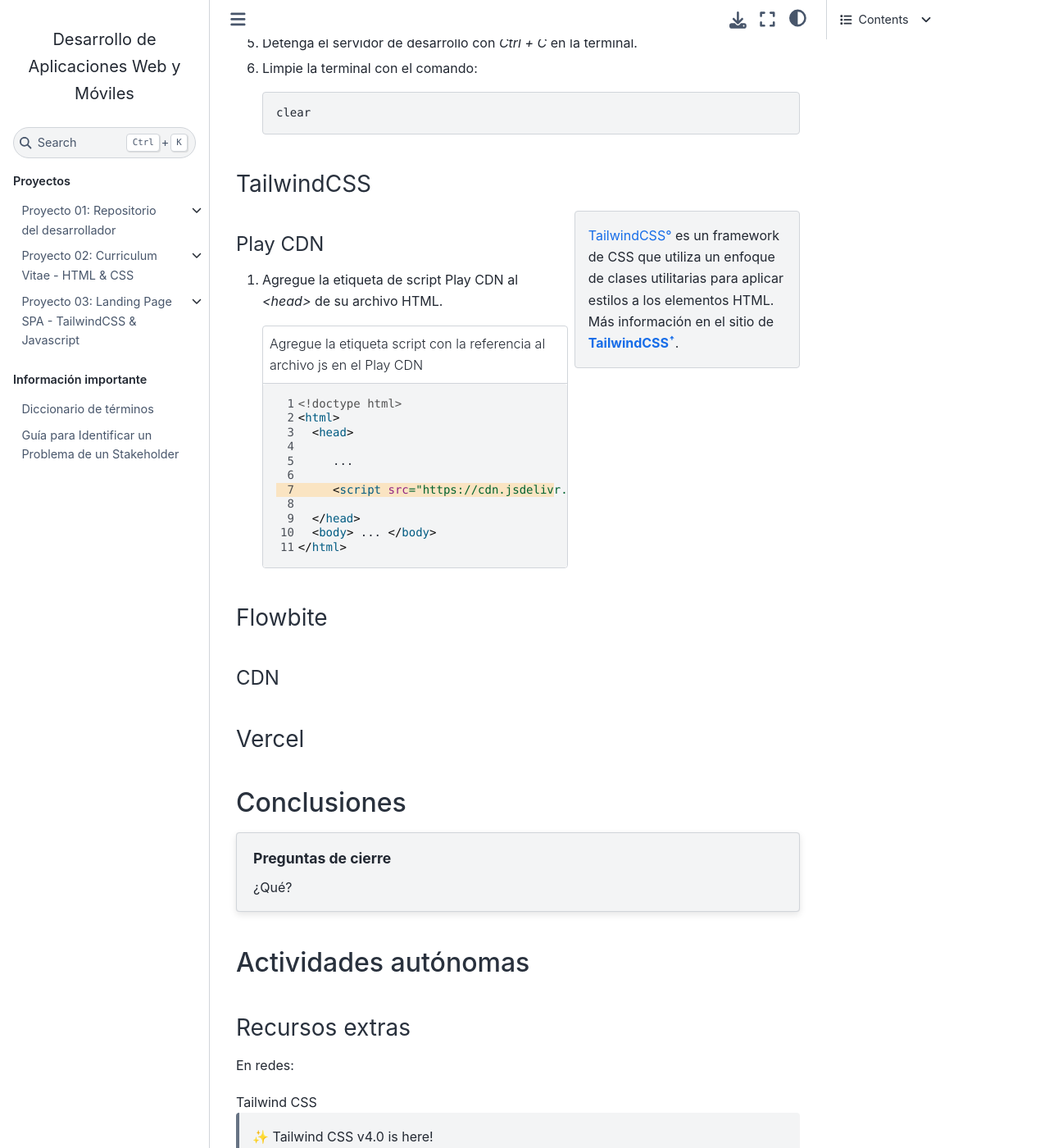
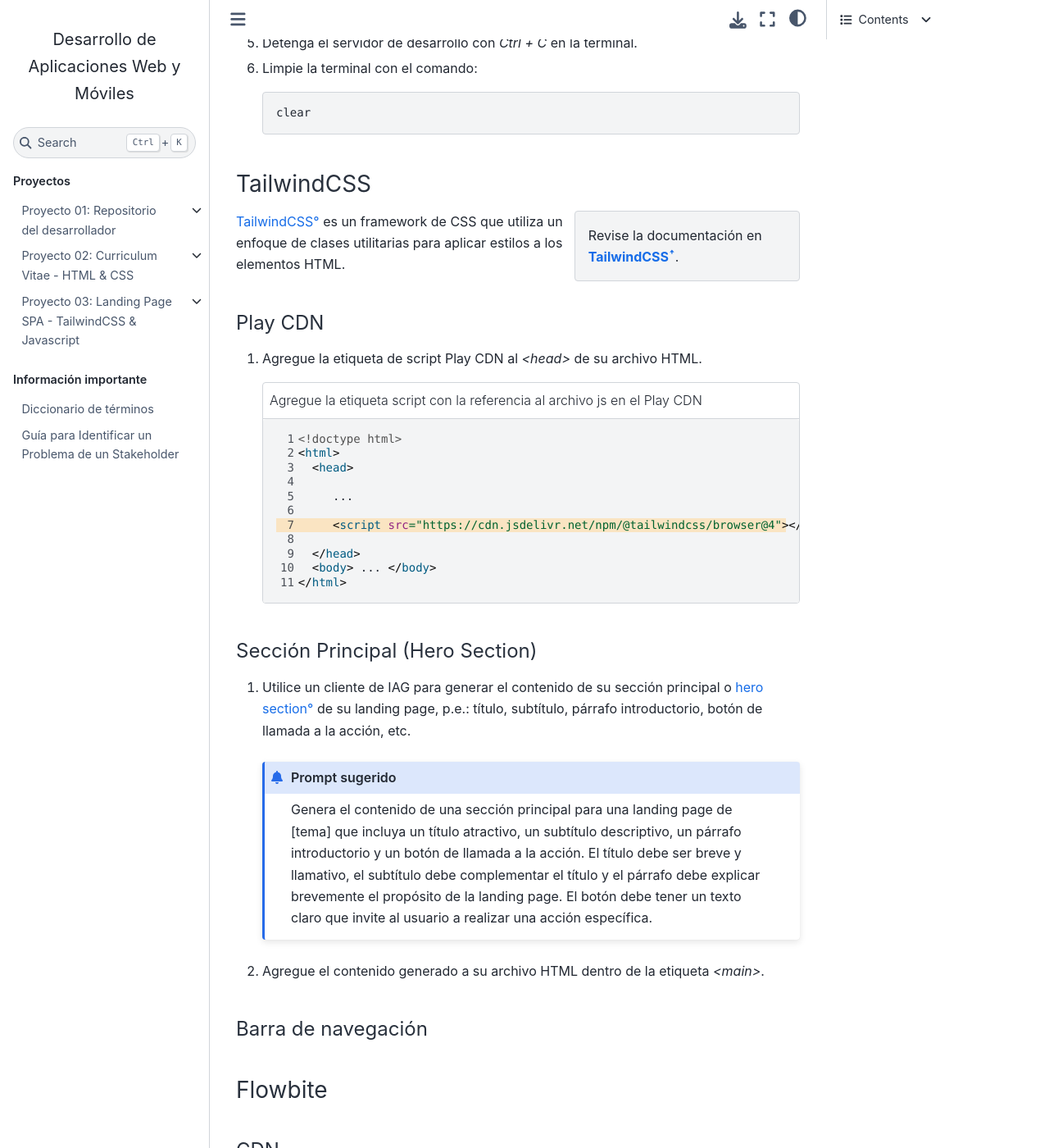
Before and after one commit to DAWMFIEC/DAWM-AI, a Sphinx documentation site: the page built from docs/source/guias/_temp/guia06.rst, in a window 1280 px wide and 1400 px high, scrolled down 1527 px. Shown: the whole window at 82% size. Built offline with Sphinx 7.4.7 and the Sphinx Book theme 1.1.4, drawn with Linux system fonts in a browser that asks for light colours; pages that are not in the unit, such as notebooks, are missing from menus; comment, search, counter and statistics services are not loaded.

Commit message:
hero section

```diff
--- a/docs/source/guias/_temp/guia06.rst
+++ b/docs/source/guias/_temp/guia06.rst
@@ -44,7 +44,9 @@
 
 .. sidebar::
 
-   :term:`TailwindCSS` es un framework de CSS que utiliza un enfoque de clases utilitarias para aplicar estilos a los elementos HTML. Más información en el sitio de `TailwindCSS <https://tailwindcss.com/>`_.
+   Revise la documentación en `TailwindCSS <https://tailwindcss.com/>`_.
+
+:term:`TailwindCSS` es un framework de CSS que utiliza un enfoque de clases utilitarias para aplicar estilos a los elementos HTML.
 
 Play CDN
 ^^^^^^^^
@@ -67,6 +69,20 @@
          </head>
          <body> ... </body>
        </html>
+
+Sección Principal (Hero Section)
+^^^^^^^^^^^^^^^^^^^^^^^^^^^^^^^^
+
+1. Utilice un cliente de IAG para generar el contenido de su sección principal o :term:`hero section` de su landing page, p.e.: título, subtítulo, párrafo introductorio, botón de llamada a la acción, etc.
+
+   .. admonition:: Prompt sugerido
+
+        Genera el contenido de una sección principal para una landing page de [tema] que incluya un título atractivo, un subtítulo descriptivo, un párrafo introductorio y un botón de llamada a la acción. El título debe ser breve y llamativo, el subtítulo debe complementar el título y el párrafo debe explicar brevemente el propósito de la landing page. El botón debe tener un texto claro que invite al usuario a realizar una acción específica.
+
+2. Agregue el contenido generado a su archivo HTML dentro de la etiqueta `<main>`.
+
+Barra de navegación
+^^^^^^^^^^^^^^^^^^^
 
 Flowbite
 --------
--- a/docs/source/informacion/diccionario.rst
+++ b/docs/source/informacion/diccionario.rst
@@ -127,3 +127,5 @@
 
     CDN
         Un CDN (Content Delivery Network) es una red de entrega de contenido utilizada para facilitar el desarrollo de aplicaciones web. En esencia, es un conjunto de servidores ubicados en diferentes partes del mundo que almacenan copias de los archivos estáticos de una aplicación (como CSS, imágenes, etc.).
+
+    hero section
```
